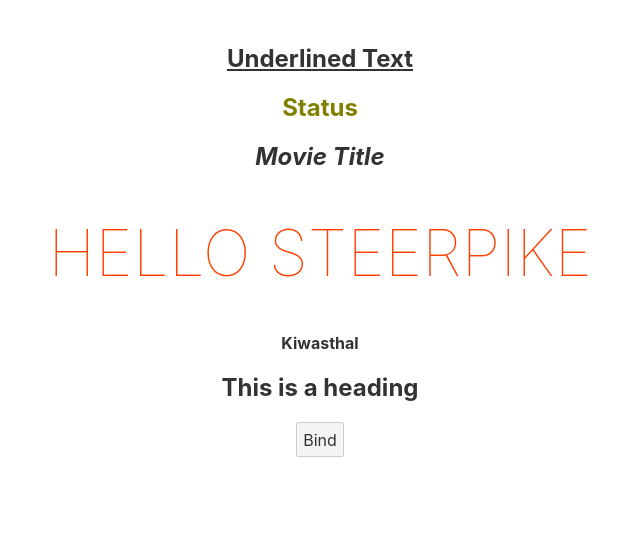
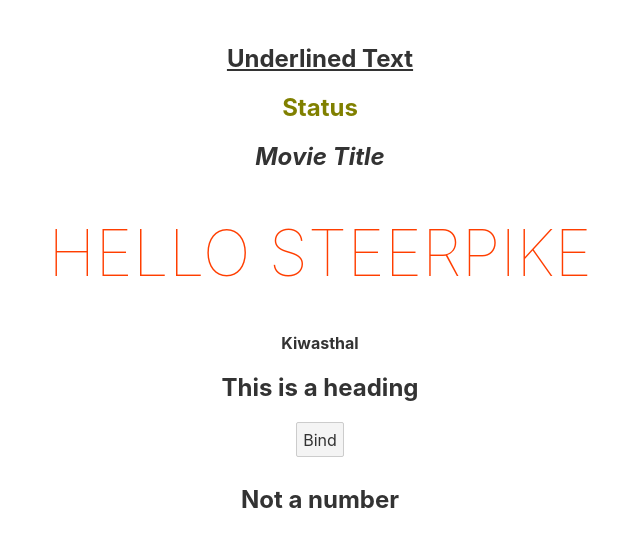
Before and after one commit to Kiwasthal/svelte-app, a Svelte app: page / in a window 1280 px wide. Shown: the top 546 px of the page, without its empty margins (320-960 px from the left). Built offline with nearby package versions, Linux system fonts and the light colour scheme.

Commit message:
Conditional rendering

```diff
--- a/src/App.svelte
+++ b/src/App.svelte
@@ -7,16 +7,31 @@
 	const disabled = false
 	const status = 'success'
 	const promoted = true
+	//Conditional binding in case variable and class name do not align
+	//isPromoted = true
+
+	//Conditional Rendering
+	const num = 'as'
 </script>
 
 <main>
 	<h2 class="underline">Underlined Text</h2>
 	<h2 class={status}>Status</h2>
 	<h2 class:promoted >Movie Title</h2>
+	<!-- <h2 class:promoted={isPromoted}>Movie tag</h2> -->
 	<h1>Hello {name}</h1>
 	<div>{@html github}</div>
 	<h2 id={headingId}>This is a heading</h2>
 	<button {disabled}>Bind</button>
+	{#if num===0}
+		<h2>The number is zero</h2>
+		{:else if num < 0}
+		<h2>The number is negative</h2>
+		{:else if num > 0}
+		<h2>The number is positive</h2>
+		{:else}
+		<h2>Not a number</h2>
+	{/if}
 </main>
 
 <style>
```
